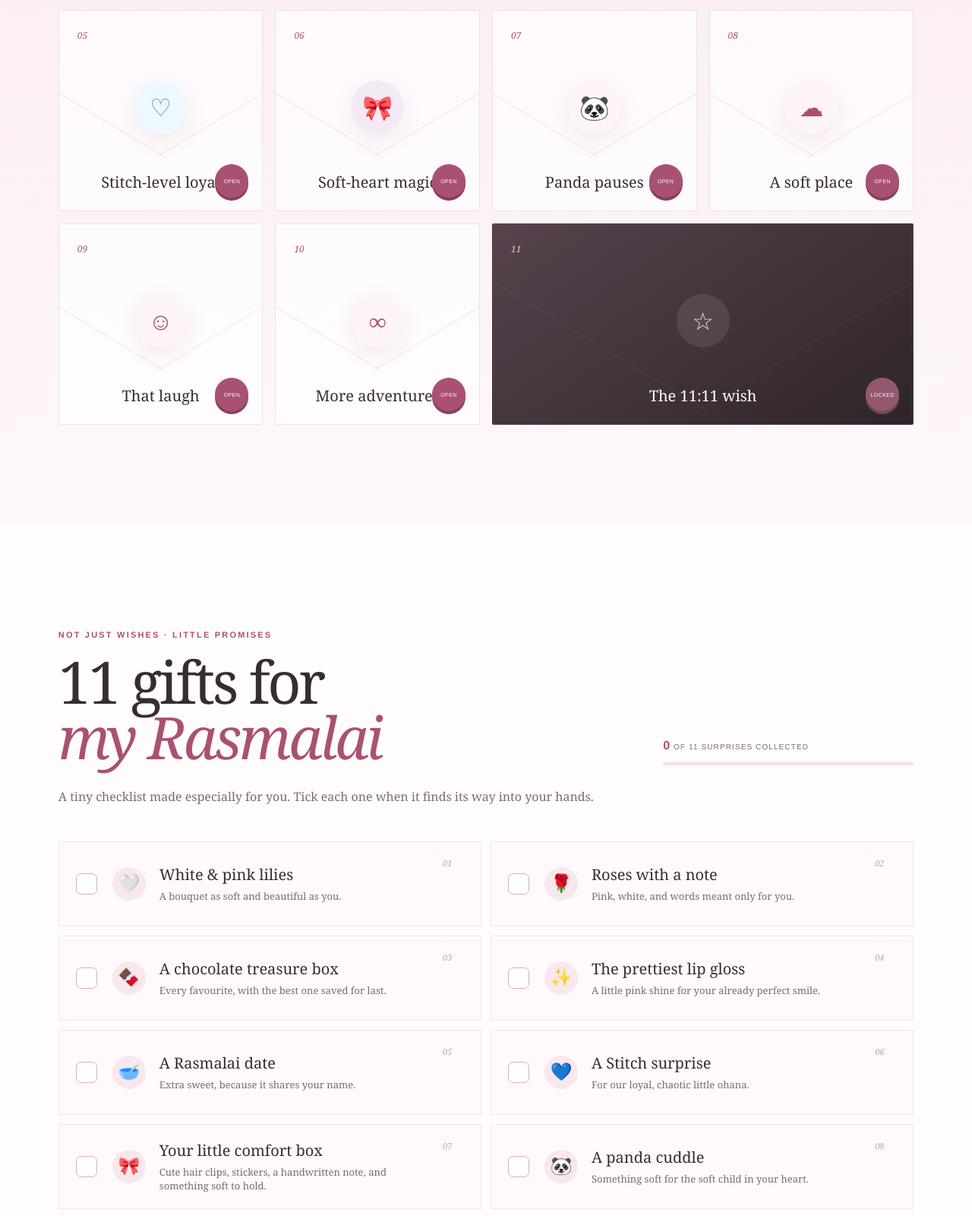
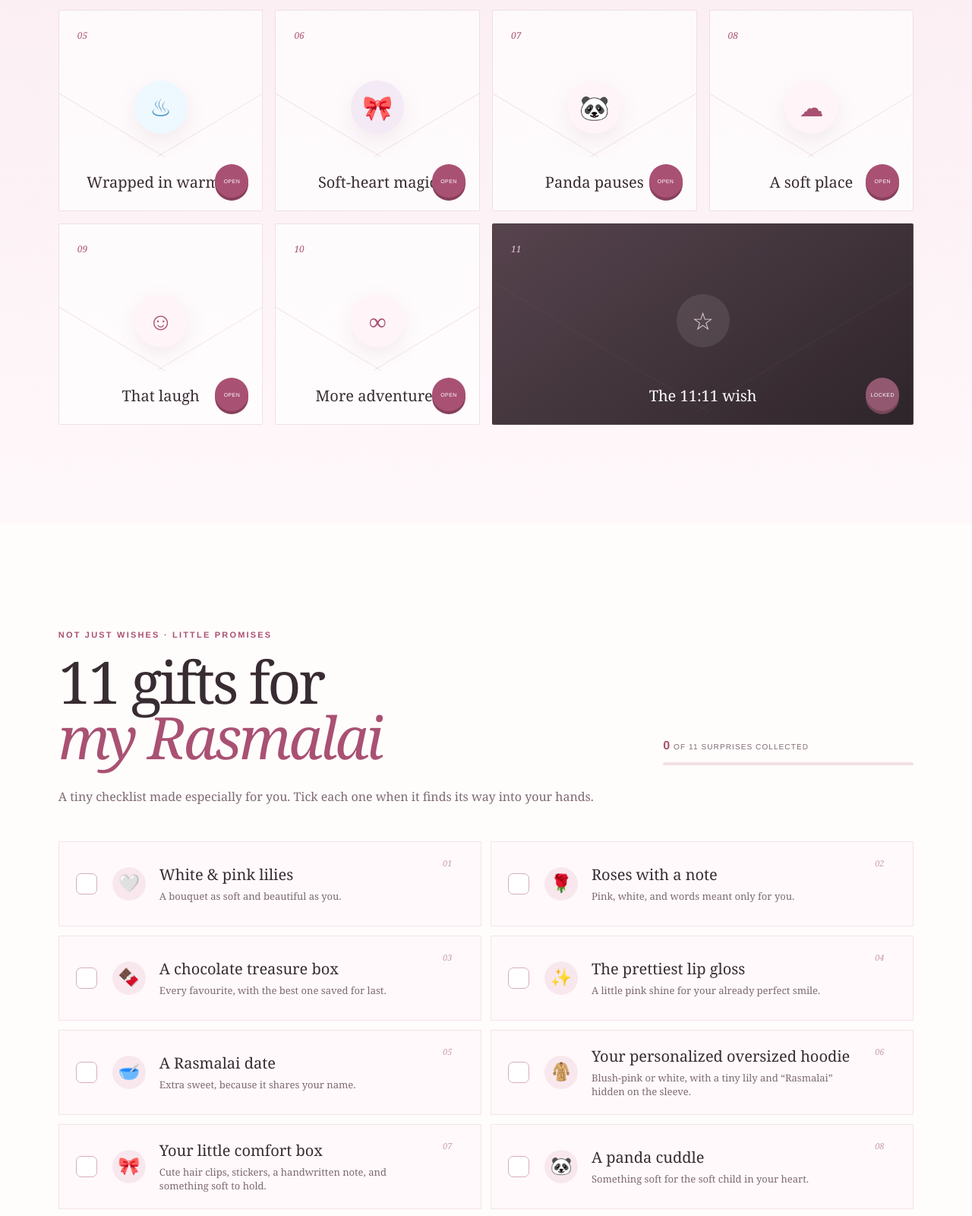
Before and after one commit to BManav00/Question, a plain HTML site: page rasmalai-1111/index.html in a window 1280 px wide. Shown: the part 2375-3975 px from the top of the page at 76% size. Drawn offline with Linux system fonts and the light colour scheme.

Commit message:
Replace Stitch with personalized hoodie

```diff
--- a/rasmalai-1111/index.html
+++ b/rasmalai-1111/index.html
@@ -102,10 +102,10 @@
           <span class="wish-message">I wish every hard day ends with extra Rasmalai—and that I always get to call you mine.</span>
         </button>
         <button class="wish-card" type="button" data-wish="5" aria-expanded="false">
-          <span class="wish-number">05</span><span class="wish-icon blue">♡</span>
-          <span class="wish-title">Stitch-level loyal</span>
+          <span class="wish-number">05</span><span class="wish-icon blue">♨</span>
+          <span class="wish-title">Wrapped in warmth</span>
           <span class="seal" aria-hidden="true">open</span>
-          <span class="wish-message">Our little ohana: chaotic, loyal, and held together with the kind of love that never leaves anyone behind.</span>
+          <span class="wish-message">I wish you always have something warm to wrap around you—and a reminder that my care goes wherever you go.</span>
         </button>
         <button class="wish-card" type="button" data-wish="6" aria-expanded="false">
           <span class="wish-number">06</span><span class="wish-icon dark">🎀</span>
@@ -166,7 +166,7 @@
         <label class="gift-item"><input type="checkbox" data-gift="3" /><span class="gift-check">✓</span><span class="gift-emoji">🍫</span><span><b>A chocolate treasure box</b><small>Every favourite, with the best one saved for last.</small></span><i>03</i></label>
         <label class="gift-item"><input type="checkbox" data-gift="4" /><span class="gift-check">✓</span><span class="gift-emoji">✨</span><span><b>The prettiest lip gloss</b><small>A little pink shine for your already perfect smile.</small></span><i>04</i></label>
         <label class="gift-item"><input type="checkbox" data-gift="5" /><span class="gift-check">✓</span><span class="gift-emoji">🥣</span><span><b>A Rasmalai date</b><small>Extra sweet, because it shares your name.</small></span><i>05</i></label>
-        <label class="gift-item"><input type="checkbox" data-gift="6" /><span class="gift-check">✓</span><span class="gift-emoji">💙</span><span><b>A Stitch surprise</b><small>For our loyal, chaotic little ohana.</small></span><i>06</i></label>
+        <label class="gift-item"><input type="checkbox" data-gift="6" /><span class="gift-check">✓</span><span class="gift-emoji">🧥</span><span><b>Your personalized oversized hoodie</b><small>Blush-pink or white, with a tiny lily and “Rasmalai” hidden on the sleeve.</small></span><i>06</i></label>
         <label class="gift-item"><input type="checkbox" data-gift="7" /><span class="gift-check">✓</span><span class="gift-emoji">🎀</span><span><b>Your little comfort box</b><small>Cute hair clips, stickers, a handwritten note, and something soft to hold.</small></span><i>07</i></label>
         <label class="gift-item"><input type="checkbox" data-gift="8" /><span class="gift-check">✓</span><span class="gift-emoji">🐼</span><span><b>A panda cuddle</b><small>Something soft for the soft child in your heart.</small></span><i>08</i></label>
         <label class="gift-item"><input type="checkbox" data-gift="9" /><span class="gift-check">✓</span><span class="gift-emoji">✈️</span><span><b>A tiny plane keepsake</b><small>Until we share that window seat together.</small></span><i>09</i></label>
```
